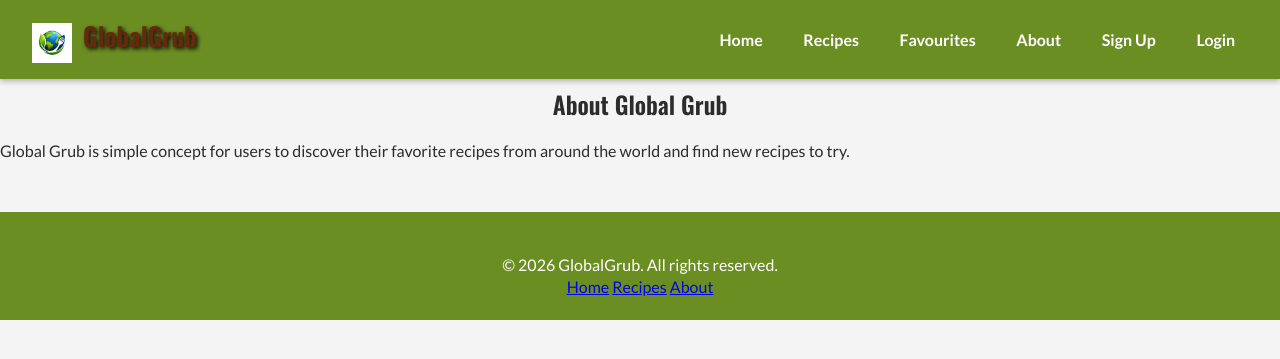
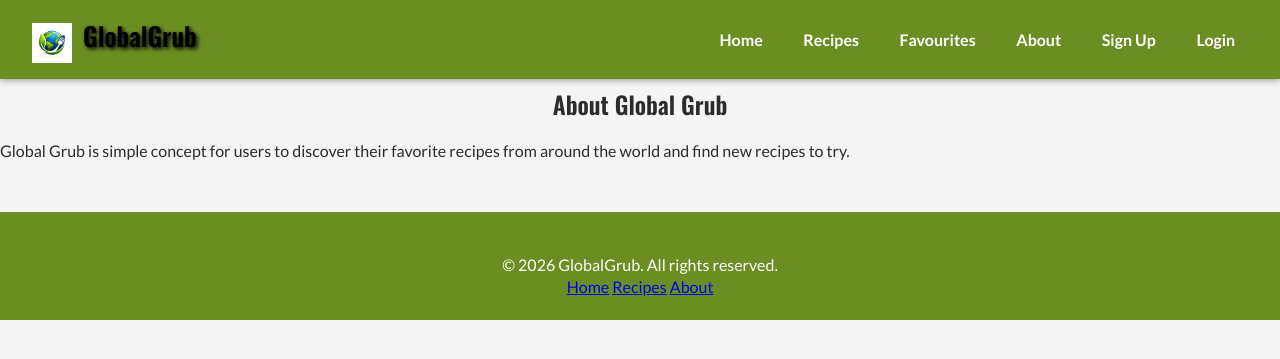
Before and after one commit to ColmN-Dev/GlobalGrub, a Flask app: page /about in a window 1280 px wide. Shown: the top 359 px of the page. Run offline with Flask 3, Linux system fonts and the light colour scheme.

Commit message:
Change navbar brand color to black

```diff
--- a/static/css/style.css
+++ b/static/css/style.css
@@ -40,7 +40,7 @@ body {
 }
 
 .navbar-brand a {
-    color: rgb(102, 41, 13);
+    color: #000;
     text-decoration: none;
     text-shadow: 2px 2px 4px rgba(0,0,0,3);
     font-family: 'Oswald', sans-serif;
```
